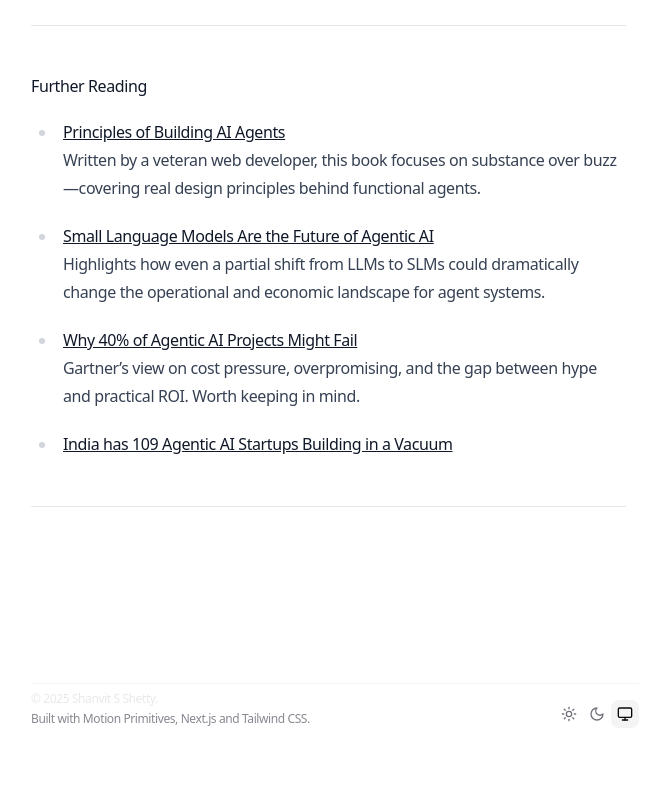
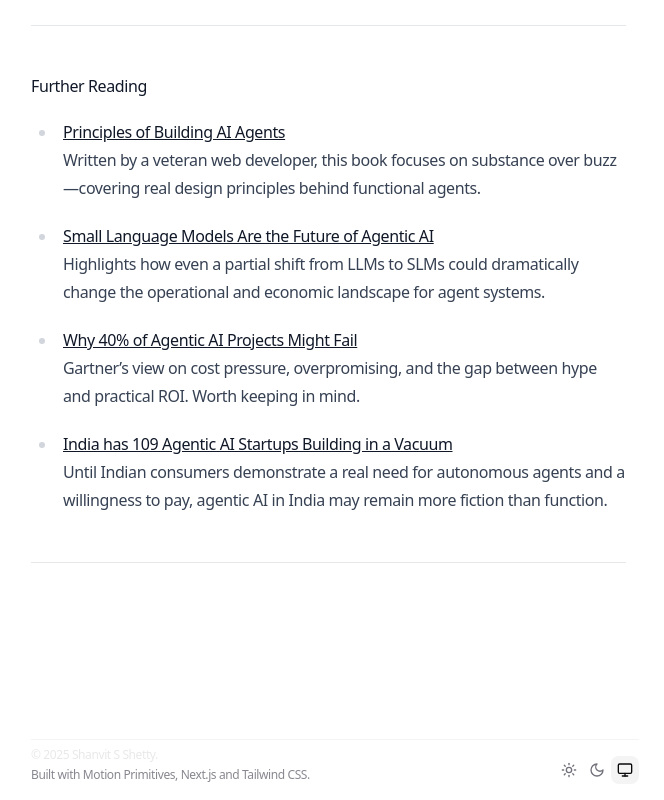
Before and after one commit to Shanvit7/portfolio-site, a Next.js app: page /blog/i-didnt-care-about-ai-until-it-got-agentic in a window 1280 px wide. Shown: the part 2996-3796 px from the top of the page, without its empty margins (305-969 px from the left). Before the commit the page ends 3740 px from the top, so only its background shows below. Built offline with nearby package versions, Linux system fonts and the light colour scheme; no server answers.

Commit message:
(chore): blog changes

```diff
--- a/app/blog/i-didnt-care-about-ai-until-it-got-agentic/page.mdx
+++ b/app/blog/i-didnt-care-about-ai-until-it-got-agentic/page.mdx
@@ -75,5 +75,6 @@ But the direction feels right. It’s not just about generating things—it’s
   Gartner’s view on cost pressure, overpromising, and the gap between hype and practical ROI. Worth keeping in mind.
 
 - [India has 109 Agentic AI Startups Building in a Vacuum](https://analyticsindiamag.com/ai-startups/india-has-109-agentic-ai-startups-building-in-a-vacuum)
+  Until Indian consumers demonstrate a real need for autonomous agents and a willingness to pay, agentic AI in India may remain more fiction than function.
 
 ---
```
